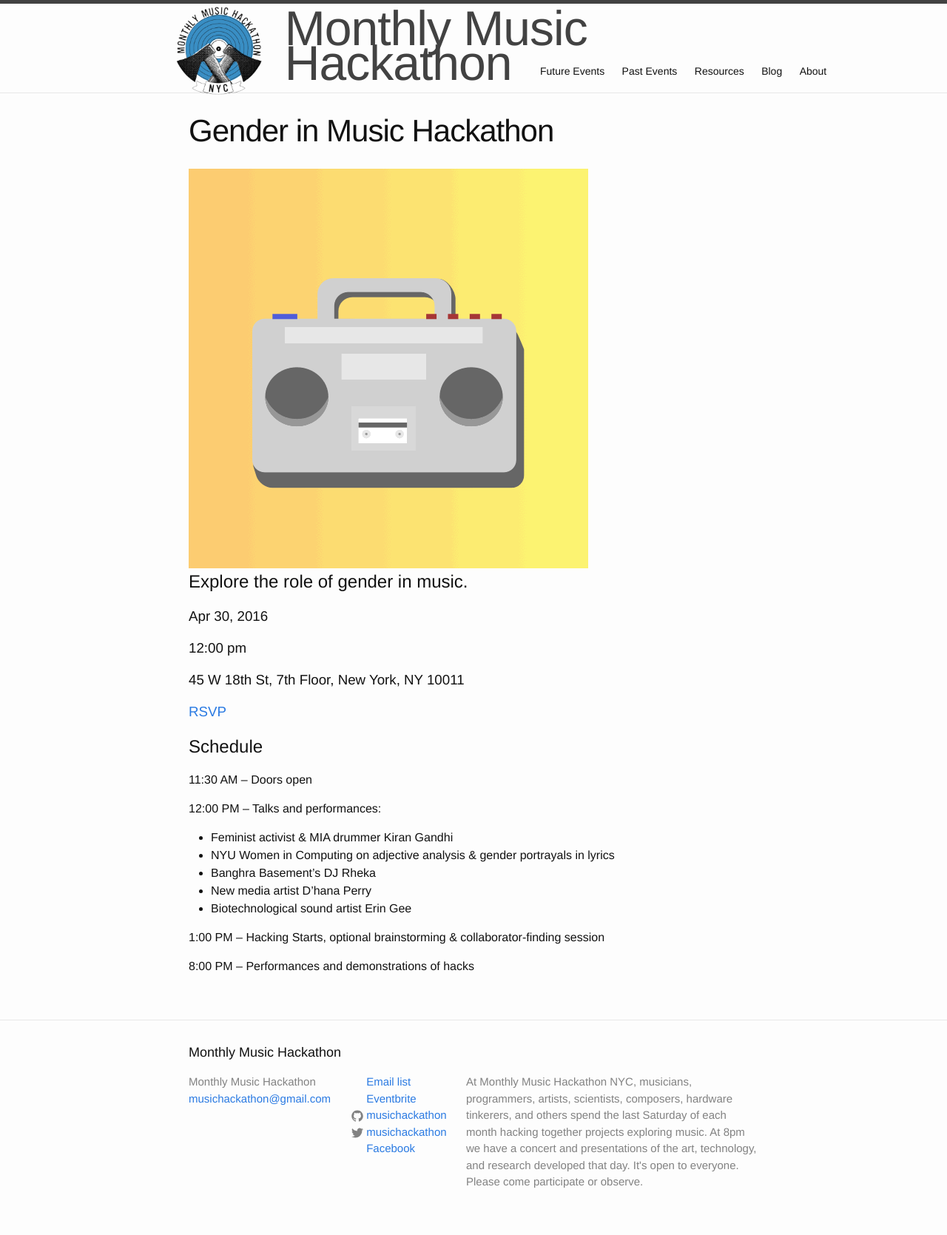
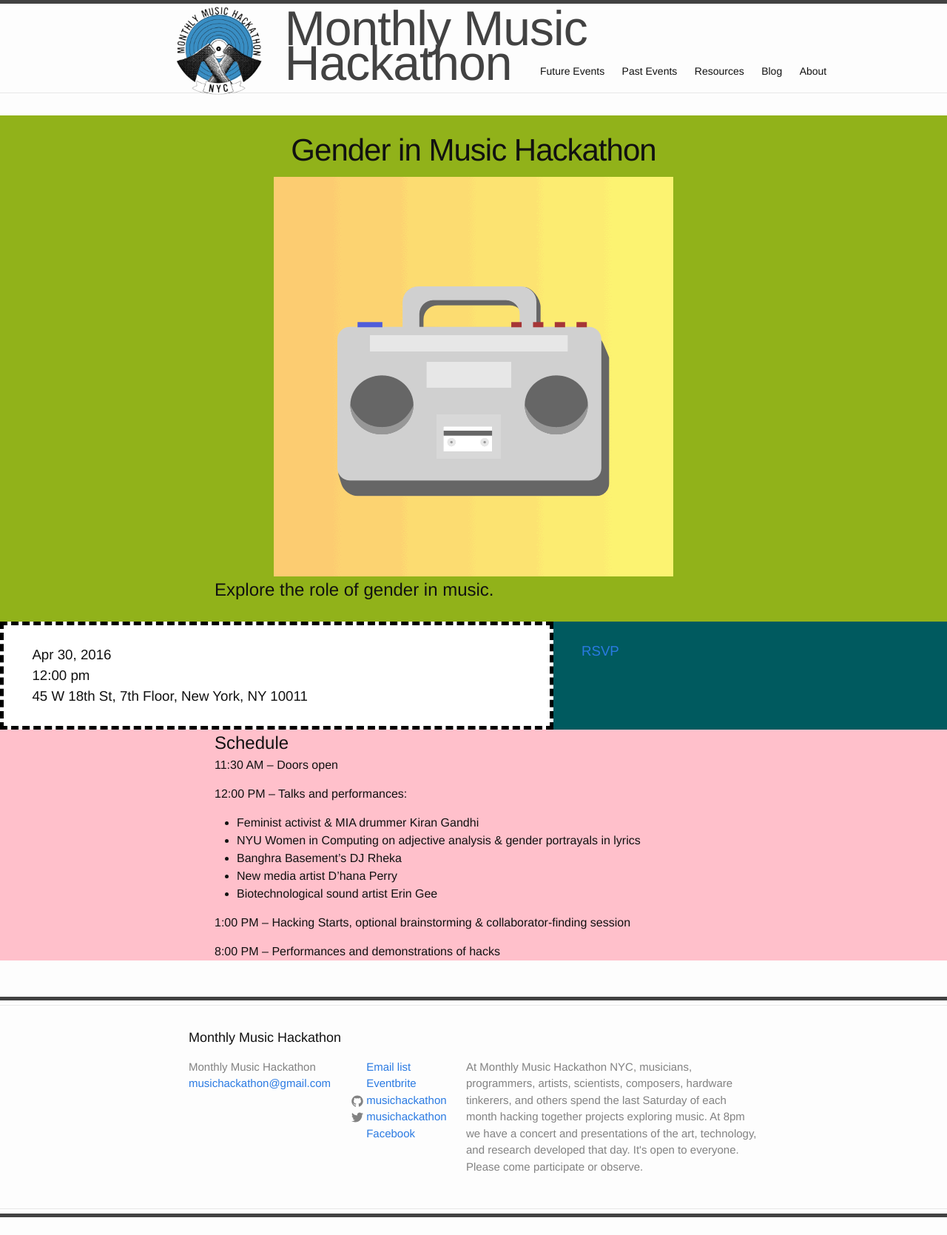
Before and after one commit to musichackathon/mmh_jekyll, a Jekyll site: the page built from _events/2016-04-30.md, in a window 1280 px wide. Shown: the whole page at 74% size. Built offline with Jekyll 4.4.1, drawn with Linux system fonts in a browser that asks for light colours; after the commit the page ends 1645 px from its top, so only the background shows below that.

Commit message:
added grid system and some colors to event page

```diff
--- a/_layouts/default.html
+++ b/_layouts/default.html
@@ -8,7 +8,7 @@
     {% include header.html %}
 
     <main class="page-content" aria-label="Content">
-      <div class="wrapper">
+      <div class="page-wrapper">
         {{ content }}
       </div>
     </main>
--- a/_layouts/event.html
+++ b/_layouts/event.html
@@ -3,18 +3,22 @@
 ---
 <article class="post">
 
+  <div class="color1 col page-col-12">
     <header class="post-header">
       <h1 class="post-title">{{ page.title | escape }}</h1>
     </header>
 
     {% if page.image %}
-    <img src="assets/events/{{page.image}}"/>
+      <img src="assets/events/{{page.image}}" class="center"/>
     {% endif %}
 
     {% if page.description %}
       <h2>{{page.description}}</h2>
     {% endif %}
+  </div>
 
+  <div class="page-row">
+    <div class="dashborder col page-col-7">
       {% if page.days %}
         {% for day in page.days %}
             <h3>{{day.day | date: site.date_format }} {{day.start | date: site.time_format}}–{{day.end | date: site.time_format}}</h3>
@@ -27,10 +31,14 @@
       {% if page.address %}
         <h3>{{page.address}}</h3>
       {% endif %}
+    </div>
 
+    <div class="color2 col page-col-5">
       {% if page.rsvp %}
         <h3><a href="{{page.rsvp}}">RSVP</a></h3>
       {% endif %}
+    </div>
+  </div>
 
   <div class="post-content">
     {{ content }}
--- a/_sass/mmh.scss
+++ b/_sass/mmh.scss
@@ -43,5 +43,6 @@
   "mmh/base",
   "mmh/header",
   "mmh/footer",
-  "mmh/layout"
+  "mmh/layout",
+  "mmh/colors"
 ;
--- a/_sass/mmh/_base.scss
+++ b/_sass/mmh/_base.scss
@@ -30,7 +30,7 @@
 /**
  * Set `margin-bottom` to maintain vertical rhythm
  */
-h1, h2, h3, h4, h5, h6,
+/*h1, h2, h3, h4, h5, h6,*/
 p, blockquote, pre,
 ul, ol, dl, figure,
 %vertical-rhythm {
--- /dev/null
+++ b/_sass/mmh/_colors.scss
@@ -0,0 +1,23 @@
+/**
+ * Colors
+ */
+
+$limegreen:   #91B21A;
+$silvergrey:  #838480;
+$bluegreen:   #007889;
+$darkteal:    #005A5F;
+
+
+.color1 {
+  background-color: $limegreen;
+}
+
+.color2 {
+  background-color: $darkteal;
+}
+
+
+.dashborder {
+  background-color: white;
+  border: 5px dashed black;
+}
--- a/_sass/mmh/_footer.scss
+++ b/_sass/mmh/_footer.scss
@@ -3,7 +3,25 @@
  */
 .site-footer {
   border-top: 1px solid $grey-color-light;
-  padding: $spacing-unit 0;
+  border-bottom: 1px solid $grey-color-light;
+  padding: $spacing-unit 0 $spacing-unit/2 0;
+  position: relative;
+}
+.site-footer:before {
+  content: " ";
+  position: absolute;
+  top: -12px;
+  left: 0px;
+  width: 100%;
+  border-top: 5px solid $grey-color-dark;
+}
+.site-footer:after {
+  content: " ";
+  position: absolute;
+  bottom: -12px;
+  left: 0px;
+  width: 100%;
+  border-bottom: 5px solid $grey-color-dark;
 }
 
 .footer-heading {
--- a/_sass/mmh/_layout.scss
+++ b/_sass/mmh/_layout.scss
@@ -1,3 +1,54 @@
+/**
+ * Grid
+ */
+.col {
+  box-sizing: border-box;
+  float: left;
+  overflow: hidden;
+  display: block;
+}
+.page-col-12,
+.page-col-8,
+.page-col-7,
+.page-col-6,
+.page-col-5,
+.page-col-4 {
+  width: 100%;
+  padding: 2% 3% 2% 3%;
+}
+
+@media screen and (min-width: $on-palm) {
+  .page-row {
+    box-sizing: border-box;
+    width: 100%;
+    display: block;
+    overflow: hidden;
+  }
+  .col-even {
+    margin-bottom: -20em;
+    padding-bottom: 20em;
+  }
+  .page-col-7 {
+    width: 58.4%;
+  }
+  .page-col-6 {
+    @extend .col-even;
+    width: 50%;
+  }
+  .page-col-5 {
+    @extend .col-even;
+    width: 41.6%;
+  }
+}
+
+@media screen and (min-width: $on-laptop) {
+  .page-col-12 {
+    padding-left: calc((100% - (#{$content-width} - 100px))/2);
+    padding-right: calc((100% - (#{$content-width} - 100px))/2);;
+  }
+}
+
+
 /**
  * Page content
  */
@@ -28,13 +79,18 @@
   font-size: 24px;
 }
 
+img.center {
+  display: block;
+  margin: 0 auto;
+}
 
 
 /**
  * Posts
  */
 .post-header {
-  margin-bottom: $spacing-unit;
+  margin-bottom: $spacing-unit / 2;
+  text-align: center;
 }
 
 .post-title {
@@ -49,6 +105,7 @@
 
 .post-content {
   margin-bottom: $spacing-unit;
+  background-color: pink;
 
   h2 {
     font-size: 28px;
@@ -73,4 +130,9 @@
       font-size: 20px;
     }
   }
+
+  @include media-query($on-palm) {
+    padding-left: calc((100% - (#{$content-width} - 100px))/2);
+    padding-right: calc((100% - (#{$content-width} - 100px))/2);;
+  }
 }
```
Lines whose indentation alone changed are shown as unchanged.
